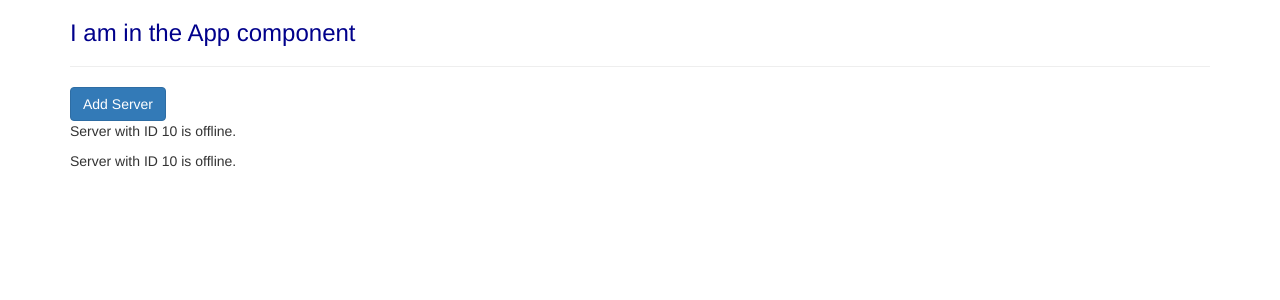
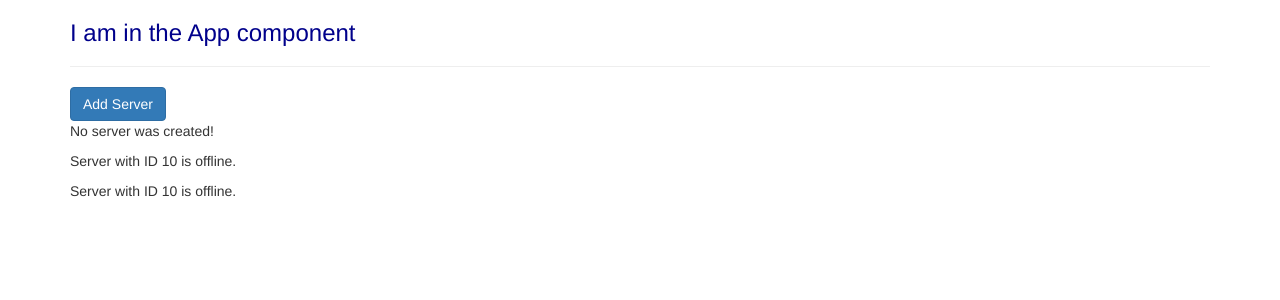
Before and after one commit to missvenus/first_angular_app, an Angular app: page / in a window 1280 px wide. Shown: the top 300 px of the page. Built offline with nearby package versions, Linux system fonts and the light colour scheme.

Commit message:
Implement event binding

```diff
--- a/src/app/servers/servers.component.html
+++ b/src/app/servers/servers.component.html
@@ -1,3 +1,8 @@
-<button class="btn btn-primary" [disabled]="!allowNewServer">Add Server</button>
+<button
+  class="btn btn-primary"
+  [disabled]="!allowNewServer"
+  (click)="onCreateServer()">Add Server</button>
+
+<p>{{ serverCreationStatus }}</p>
 <app-server></app-server>
 <app-server></app-server>
--- a/src/app/servers/servers.component.ts
+++ b/src/app/servers/servers.component.ts
@@ -9,7 +9,7 @@
 })
 export class ServersComponent implements OnInit {
   allowNewServer = false;
-
+serverCreationStatus = 'No server was created!'
 
   constructor() {
     setTimeout(() => {
@@ -20,4 +20,8 @@
   ngOnInit() {
   }
 
+  onCreateServer(){
+    this.serverCreationStatus = 'Server was created';
+  }
+
 }
```
